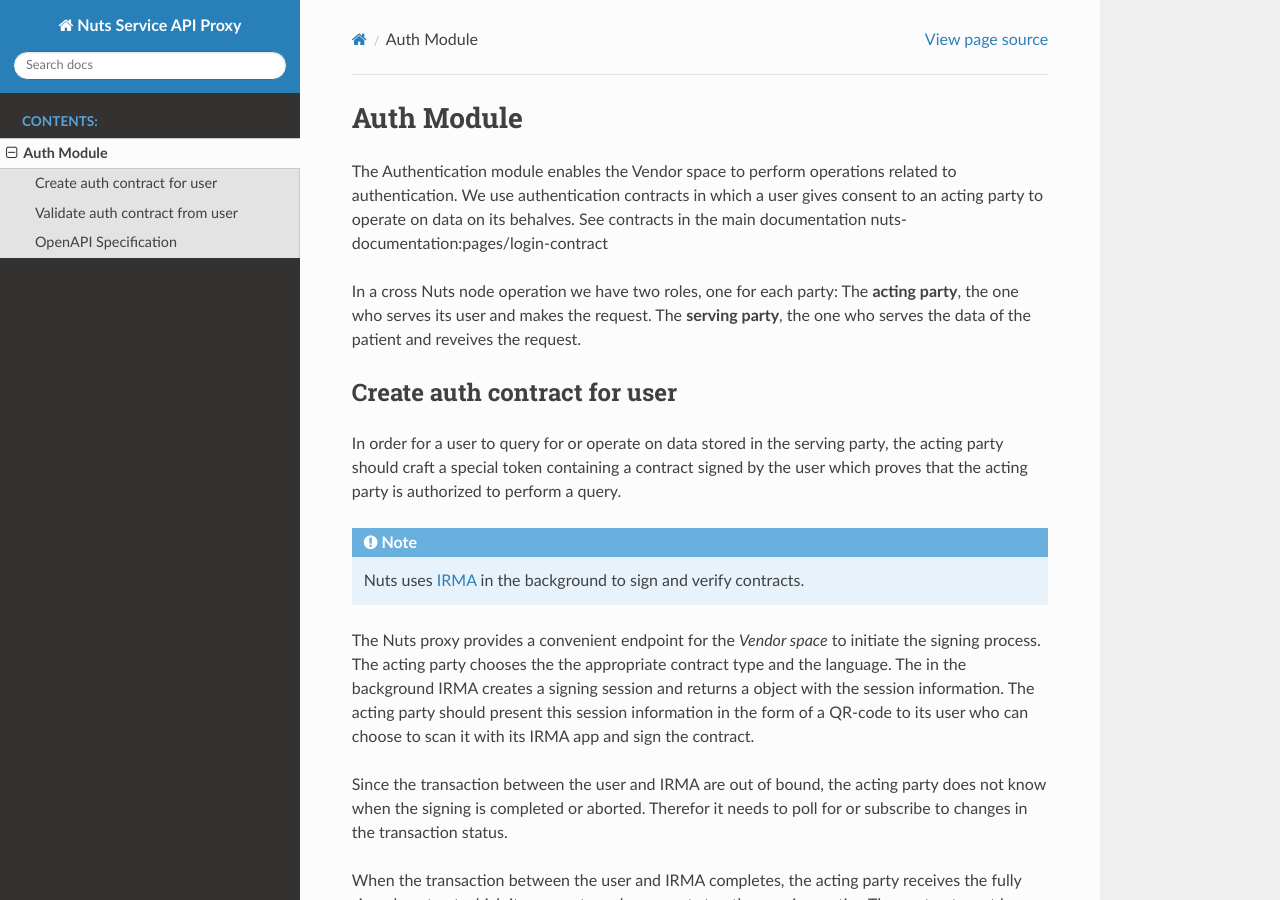
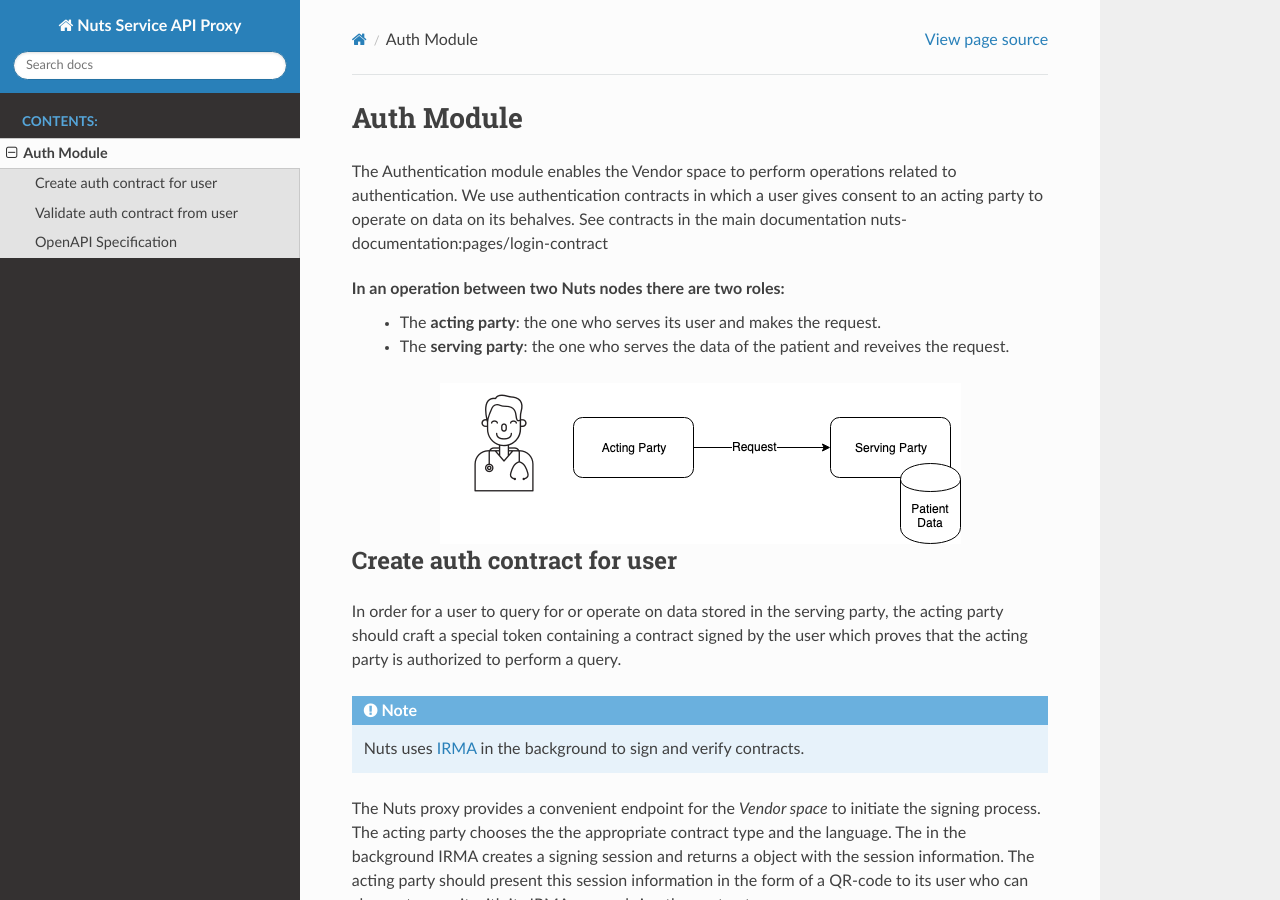
Before and after one commit to nuts-foundation/nuts-auth, a Sphinx documentation site: the page built from docs/pages/auth.rst, in a window 1280 px wide and 900 px high. Built offline with Sphinx 7.4.7 and the Read the Docs theme 2.0.0, drawn with Linux system fonts in a browser that asks for light colours.

Commit message:
Add parties diagram

```diff
--- a/docs/pages/auth.rst
+++ b/docs/pages/auth.rst
@@ -5,9 +5,14 @@ The Authentication module enables the :doc:`Vendor space <nuts-documentation:pag
 We use authentication contracts in which a user gives consent to an acting party to operate on data on its behalves.
 See contracts in the main documentation :doc:`nuts-documentation:pages/login-contract`
 
-In a cross Nuts node operation we have two roles, one for each party:
-The **acting party**, the one who serves its user and makes the request.
-The **serving party**, the one who serves the data of the patient and reveives the request.
+In an operation between two Nuts nodes there are two roles:
+  * The **acting party**: the one who serves its user and makes the request.
+  * The **serving party**: the one who serves the data of the patient and reveives the request.
+
+.. figure:: /_static/images/parties-diagram.png
+    :align: center
+    :alt: Two parties exchanging data
+    :figclass: align-center
 
 
 Create auth contract for user
```
Also changed, not shown: parties-diagram.xml (added, +1 -0 lines), docs/_static/images/parties-diagram.png (added).
